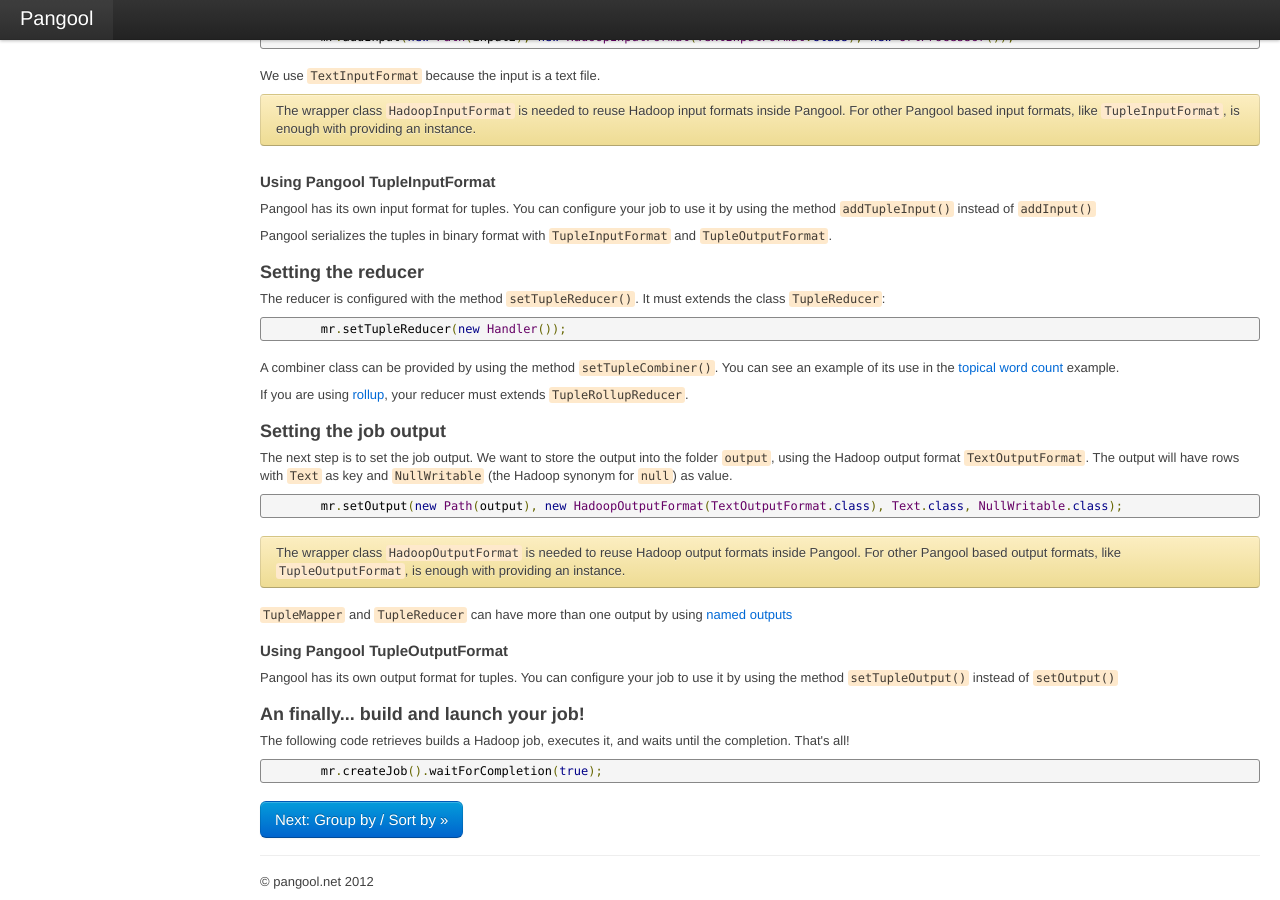
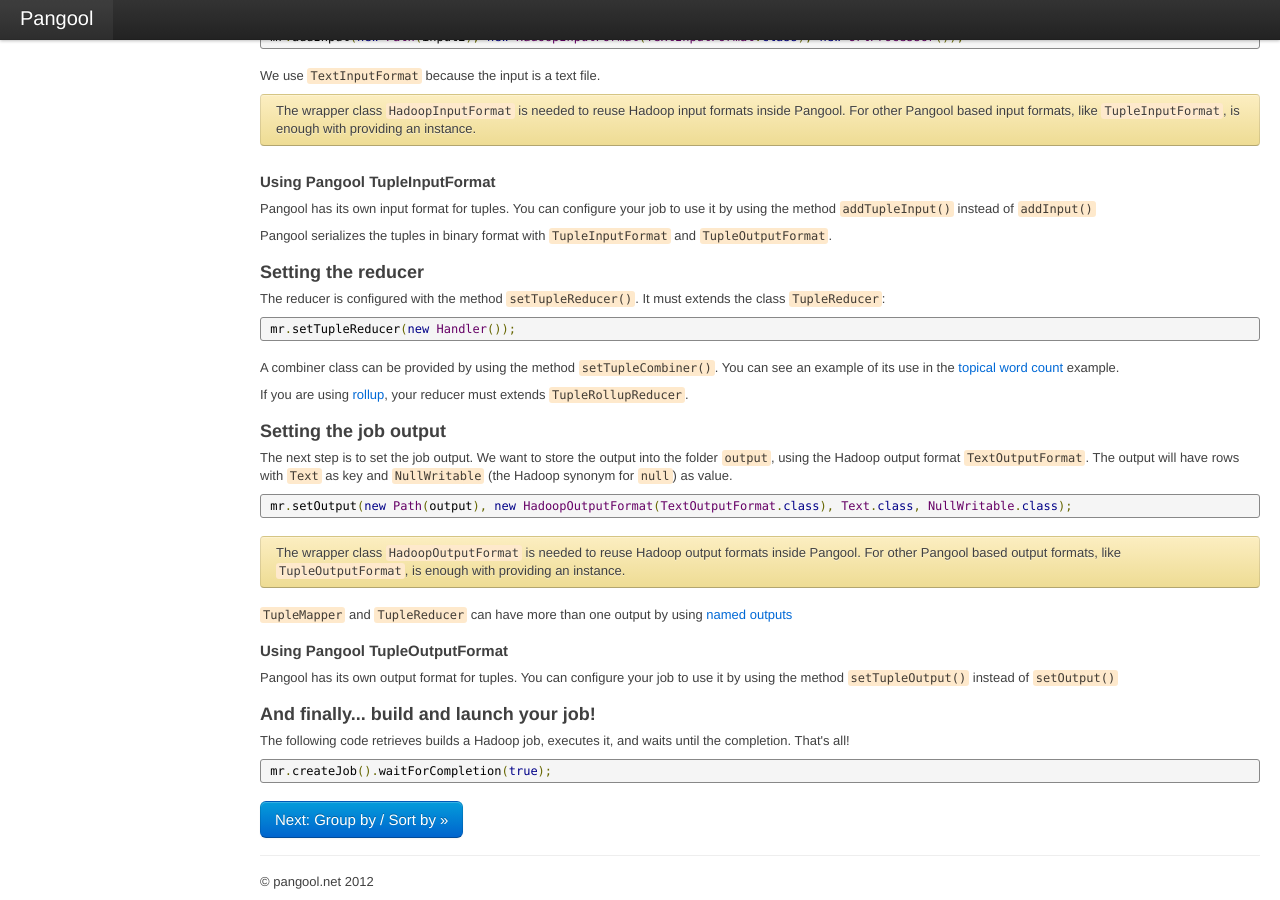
Before and after one commit to datasalt/pangool, a Jekyll site: the page built from userguide/TupleMrBuilder.html, in a window 1280 px wide and 900 px high, scrolled down 1044 px. Built offline with Jekyll 4.4.1, drawn with Linux system fonts in a browser that asks for light colours; nearby versions of some CDN libraries; Markdown is read by kramdown in place of the engine named in the settings.

Commit message:
more wip

```diff
--- a/userguide/TupleMrBuilder.html
+++ b/userguide/TupleMrBuilder.html
@@ -173,7 +173,7 @@
 it by using the method <code>setTupleOutput()</code> instead of <code>setOutput()</code>
 </p>
 
-<h3>An finally... build and launch your job!</h3>
+<h3>And finally... build and launch your job!</h3>
 
 <p>
 The following code retrieves builds a Hadoop job, executes it, and waits until the completion.
--- a/userguide/map_only_jobs.html
+++ b/userguide/map_only_jobs.html
@@ -19,4 +19,4 @@
 	b.addInput(new Path(input), new HadoopInputFormat(TextInputFormat.class));
 </pre>
 
-<p><a class="btn primary large" href="userguide7.html">Next: Custom Partitioners &raquo;</a></p>
+<p><a class="btn primary large" href="rollup.html">Next: Rollup &raquo;</a></p>
```
Also changed, not shown: userguide/joins.html (+4 -4 lines). Lines whose indentation alone changed are shown as unchanged.
